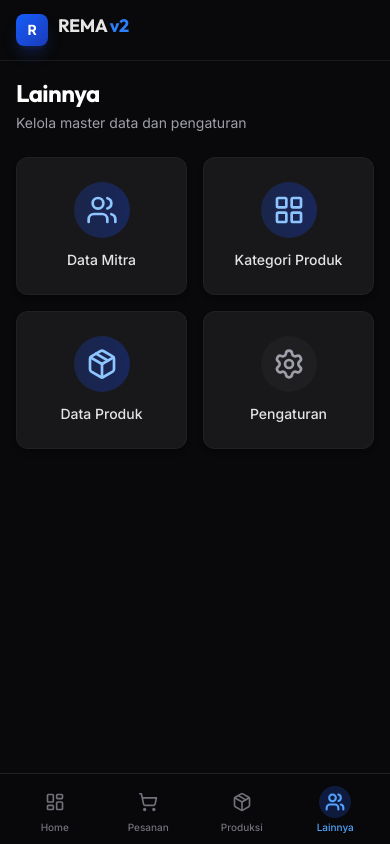
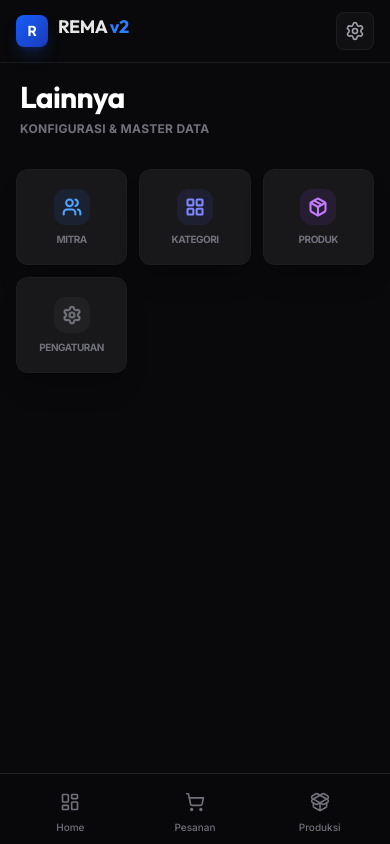
Before and after one commit to nurhasanfadillah/Rema-AntigravityV2, a React (Vite) app: page /lainnya in a window 390 px wide. Built offline with nearby package versions, Linux system fonts and the light colour scheme; no server answers.

Commit message:
Implement new mobile layout with simplified bottom navigation, centralized dashboard hub, and dedicated "Lainnya" page.

```diff
--- a/src/components/layout/BottomNavigation.tsx
+++ b/src/components/layout/BottomNavigation.tsx
@@ -1,5 +1,5 @@
 import { Link, useLocation } from 'react-router-dom';
-import { LayoutDashboard, ShoppingCart, Package, Users } from 'lucide-react';
+import { LayoutDashboard, ShoppingCart, PackageOpen } from 'lucide-react';
 
 export function BottomNavigation() {
     const location = useLocation();
@@ -7,8 +7,7 @@ export function BottomNavigation() {
     const navItems = [
         { label: 'Home', path: '/', icon: LayoutDashboard },
         { label: 'Pesanan', path: '/pesanan', icon: ShoppingCart },
-        { label: 'Produksi', path: '/produksi', icon: Package },
-        { label: 'Lainnya', path: '/lainnya', icon: Users },
+        { label: 'Produksi', path: '/produksi', icon: PackageOpen },
     ];
 
     // List of paths where the bottom navigation should be hidden
@@ -40,7 +39,7 @@ export function BottomNavigation() {
                         <Link
                             key={item.path}
                             to={item.path}
-                            className={`flex flex-col items-center justify-center w-16 gap-1 transition-all duration-200 active:scale-95 ${active ? 'text-blue-500' : 'text-zinc-500 hover:text-zinc-300'}`}
+                            className={`flex flex-col items-center justify-center flex-1 gap-1 transition-all duration-200 active:scale-95 ${active ? 'text-blue-500' : 'text-zinc-500 hover:text-zinc-300'}`}
                         >
                             <div className={`p-1.5 rounded-full transition-all duration-300 ${active ? 'bg-blue-900/40 text-blue-400' : 'bg-transparent'}`}>
                                 <Icon className="w-5 h-5" strokeWidth={active ? 2.5 : 2} />
--- a/src/components/layout/MobileLayout.tsx
+++ b/src/components/layout/MobileLayout.tsx
@@ -1,5 +1,6 @@
-import { Outlet } from 'react-router-dom';
+import { Outlet, Link } from 'react-router-dom';
 import { Toaster } from 'react-hot-toast';
+import { Settings } from 'lucide-react';
 import { BottomNavigation } from './BottomNavigation';
 
 export function MobileLayout() {
@@ -14,6 +15,10 @@ export function MobileLayout() {
                     </div>
                     <h1 className="text-lg font-semibold tracking-tight text-white/90">REMA <span className="text-blue-500 font-bold">v2</span></h1>
                 </div>
+
+                <Link to="/lainnya" className="p-2 rounded-lg bg-zinc-900/50 hover:bg-zinc-800 text-zinc-400 hover:text-zinc-200 transition-all border border-zinc-800/60 active:scale-95">
+                    <Settings className="w-5 h-5" />
+                </Link>
             </header>
 
             {/* Main Content Area */}
--- a/src/index.css
+++ b/src/index.css
@@ -138,4 +138,31 @@
     scrollbar-width: none;
     /* Firefox */
   }
+  @keyframes slide-up {
+    from {
+      transform: translateY(12px);
+      opacity: 0;
+    }
+    to {
+      transform: translateY(0);
+      opacity: 1;
+    }
+  }
+
+  .animate-slide-up {
+    animation: slide-up 0.5s cubic-bezier(0.16, 1, 0.3, 1) forwards;
+  }
+
+  @keyframes fade-in {
+    from {
+      opacity: 0;
+    }
+    to {
+      opacity: 1;
+    }
+  }
+
+  .animate-fade-in {
+    animation: fade-in 0.6s ease-out forwards;
+  }
 }
--- a/src/pages/Dashboard.tsx
+++ b/src/pages/Dashboard.tsx
@@ -1,32 +1,44 @@
 import { Link } from 'react-router-dom';
-import { Users, LayoutDashboard, Package, ShoppingCart } from 'lucide-react';
+import { Users, LayoutGrid, Package, ShoppingCart, PackageOpen, Settings } from 'lucide-react';
 import { Card } from '../components/ui/Card';
 
 export function Dashboard() {
     const menuItems = [
-        { label: 'Data Mitra', path: '/mitra', icon: Users, color: 'text-blue-300', bg: 'bg-gradient-to-r from-blue-900/40 to-blue-800/40' },
-        { label: 'Kategori Produk', path: '/kategori', icon: LayoutDashboard, color: 'text-blue-300', bg: 'bg-gradient-to-r from-blue-900/40 to-blue-800/40' },
-        { label: 'Data Produk', path: '/produk', icon: Package, color: 'text-blue-300', bg: 'bg-gradient-to-r from-blue-900/40 to-blue-800/40' },
-        { label: 'Data Pesanan', path: '/pesanan', icon: ShoppingCart, color: 'text-blue-300', bg: 'bg-gradient-to-r from-blue-900/40 to-blue-800/40' },
+        { label: 'Pesanan', path: '/pesanan', icon: ShoppingCart, color: 'text-emerald-400', bg: 'bg-emerald-500/10' },
+        { label: 'Produksi', path: '/produksi', icon: PackageOpen, color: 'text-orange-400', bg: 'bg-orange-500/10' },
+        { label: 'Mitra', path: '/mitra', icon: Users, color: 'text-blue-400', bg: 'bg-blue-500/10' },
+        { label: 'Kategori', path: '/kategori', icon: LayoutGrid, color: 'text-indigo-400', bg: 'bg-indigo-500/10' },
+        { label: 'Produk', path: '/produk', icon: Package, color: 'text-purple-400', bg: 'bg-purple-500/10' },
+        { label: 'Lainnya', path: '/lainnya', icon: Settings, color: 'text-zinc-400', bg: 'bg-zinc-500/10' },
     ];
 
     return (
-        <div className="p-4 space-y-6">
-            <div className="space-y-1">
-                <h2 className="text-2xl font-bold tracking-tight">Dashboard</h2>
-                <p className="text-zinc-400 text-sm">Selamat datang di REMA v2</p>
+        <div className="p-4 space-y-8">
+            <div className="space-y-1.5 px-1">
+                <h2 className="text-3xl font-extrabold tracking-tight bg-clip-text text-transparent bg-gradient-to-br from-white via-zinc-200 to-zinc-500">
+                    Dashboard
+                </h2>
+                <div className="flex items-center gap-2">
+                    <div className="w-1 h-1 rounded-full bg-blue-500 animate-pulse"></div>
+                    <p className="text-zinc-500 text-xs font-semibold tracking-wide uppercase">Sistem Manajemen Kelola</p>
+                </div>
             </div>
 
-            <div className="grid grid-cols-2 gap-4">
+            <div className="grid grid-cols-3 gap-3">
                 {menuItems.map((item, idx) => {
                     const Icon = item.icon;
                     return (
-                        <Link key={idx} to={item.path} className="block group">
-                            <Card className="flex flex-col items-center justify-center p-6 space-y-3 hover:bg-gradient-to-br hover:from-blue-900/40 hover:to-transparent hover:border-blue-800/50 transition-all duration-300 h-full border-zinc-800/60">
-                                <div className={`p-3 rounded-full ${item.bg}`}>
-                                    <Icon className={`w-8 h-8 ${item.color}`} />
+                        <Link
+                            key={idx}
+                            to={item.path}
+                            className="block group transition-all duration-300 animate-slide-up"
+                            style={{ animationDelay: `${idx * 75}ms`, animationFillMode: 'both' }}
+                        >
+                            <Card className="flex flex-col items-center justify-center p-3 h-24 space-y-2 hover:bg-zinc-900/60 hover:border-zinc-700/50 transition-all duration-500 border-zinc-800/40 shadow-xl shadow-black/20 active:scale-95 group-hover:shadow-blue-900/10">
+                                <div className={`p-2 rounded-xl ${item.bg} group-hover:scale-110 group-hover:rotate-3 transition-all duration-500 ease-out`}>
+                                    <Icon className={`w-5 h-5 ${item.color}`} strokeWidth={2.5} />
                                 </div>
-                                <span className="text-sm font-medium text-center text-zinc-200 group-hover:text-white transition-colors">
+                                <span className="text-[10px] font-bold text-center text-zinc-500 group-hover:text-zinc-200 transition-colors leading-tight uppercase tracking-tighter">
                                     {item.label}
                                 </span>
                             </Card>
--- a/src/pages/Lainnya.tsx
+++ b/src/pages/Lainnya.tsx
@@ -4,29 +4,29 @@ import { Card } from '../components/ui/Card';
 
 export function Lainnya() {
     const menuItems = [
-        { label: 'Data Mitra', path: '/mitra', icon: Users, color: 'text-blue-300', bg: 'bg-gradient-to-r from-blue-900/40 to-blue-800/40' },
-        { label: 'Kategori Produk', path: '/kategori', icon: LayoutGrid, color: 'text-blue-300', bg: 'bg-gradient-to-r from-blue-900/40 to-blue-800/40' },
-        { label: 'Data Produk', path: '/produk', icon: Package, color: 'text-blue-300', bg: 'bg-gradient-to-r from-blue-900/40 to-blue-800/40' },
-        { label: 'Pengaturan', path: '#', icon: Settings, color: 'text-zinc-400', bg: 'bg-zinc-800/50' },
+        { label: 'Mitra', path: '/mitra', icon: Users, color: 'text-blue-400', bg: 'bg-blue-500/10' },
+        { label: 'Kategori', path: '/kategori', icon: LayoutGrid, color: 'text-indigo-400', bg: 'bg-indigo-500/10' },
+        { label: 'Produk', path: '/produk', icon: Package, color: 'text-purple-400', bg: 'bg-purple-500/10' },
+        { label: 'Pengaturan', path: '#', icon: Settings, color: 'text-zinc-500', bg: 'bg-zinc-500/10' },
     ];
 
     return (
-        <div className="p-4 space-y-6">
-            <div className="space-y-1">
-                <h2 className="text-2xl font-bold tracking-tight text-white">Lainnya</h2>
-                <p className="text-zinc-400 text-sm">Kelola master data dan pengaturan</p>
+        <div className="p-4 space-y-8 animate-fade-in">
+            <div className="space-y-1.5 px-1">
+                <h2 className="text-3xl font-extrabold tracking-tight text-white">Lainnya</h2>
+                <p className="text-zinc-500 text-xs font-semibold tracking-wide uppercase">Konfigurasi & Master Data</p>
             </div>
 
-            <div className="grid grid-cols-2 gap-4">
+            <div className="grid grid-cols-3 gap-3">
                 {menuItems.map((item, idx) => {
                     const Icon = item.icon;
                     return (
-                        <Link key={idx} to={item.path} className="block group">
-                            <Card className="flex flex-col items-center justify-center p-6 space-y-3 hover:bg-gradient-to-br hover:from-blue-900/40 hover:to-transparent hover:border-blue-800/50 transition-all duration-300 h-full border-zinc-800/60">
-                                <div className={`p-3 rounded-full ${item.bg}`}>
-                                    <Icon className={`w-8 h-8 ${item.color}`} />
+                        <Link key={idx} to={item.path} className="block group animate-slide-up" style={{ animationDelay: `${idx * 75}ms`, animationFillMode: 'both' }}>
+                            <Card className="flex flex-col items-center justify-center p-3 h-24 space-y-2 hover:bg-zinc-900/60 hover:border-zinc-700/50 transition-all duration-500 border-zinc-800/40 shadow-xl shadow-black/20 active:scale-95">
+                                <div className={`p-2 rounded-xl ${item.bg} group-hover:scale-110 transition-all duration-500 ease-out`}>
+                                    <Icon className={`w-5 h-5 ${item.color}`} strokeWidth={2.5} />
                                 </div>
-                                <span className="text-sm font-medium text-center text-zinc-200 group-hover:text-white transition-colors">
+                                <span className="text-[10px] font-bold text-center text-zinc-500 group-hover:text-zinc-200 transition-colors leading-tight uppercase tracking-tighter">
                                     {item.label}
                                 </span>
                             </Card>
```
Also changed, not shown: 1 other file (tests, documents, lock files or other folders).
